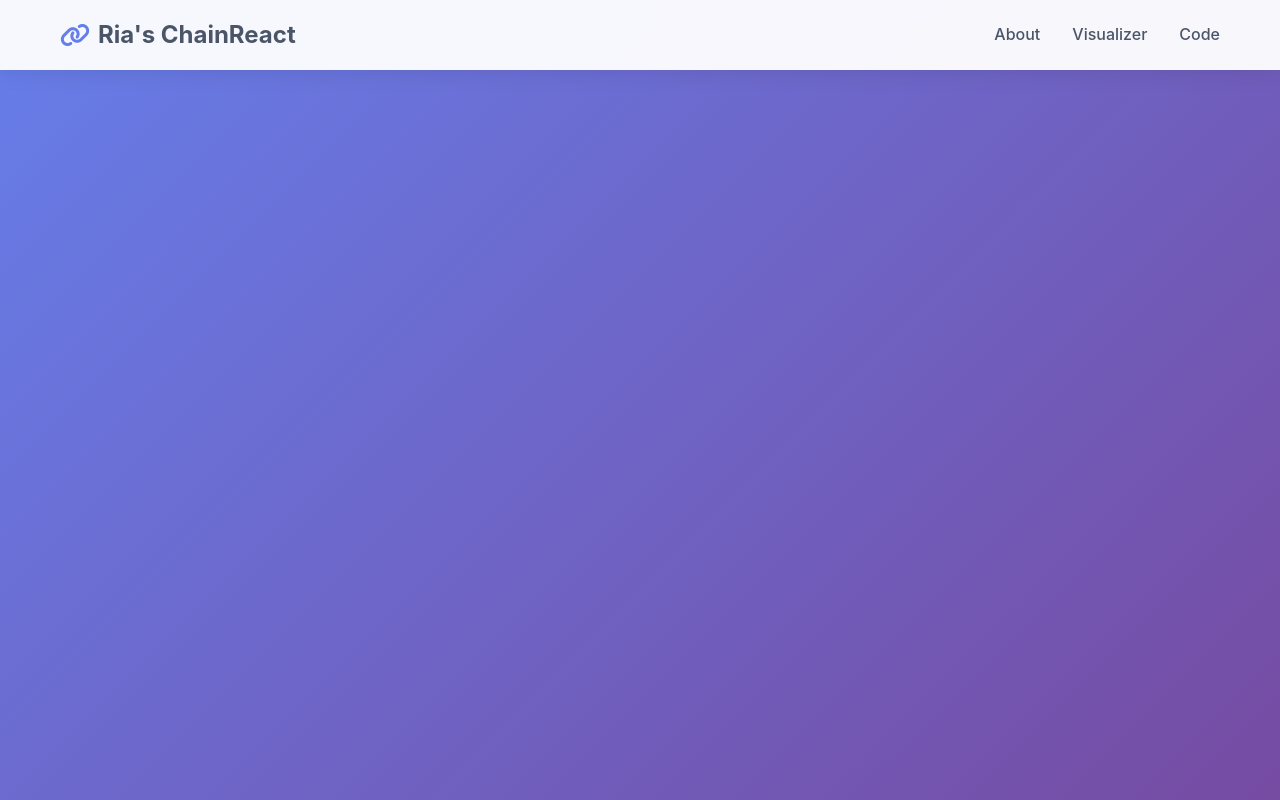
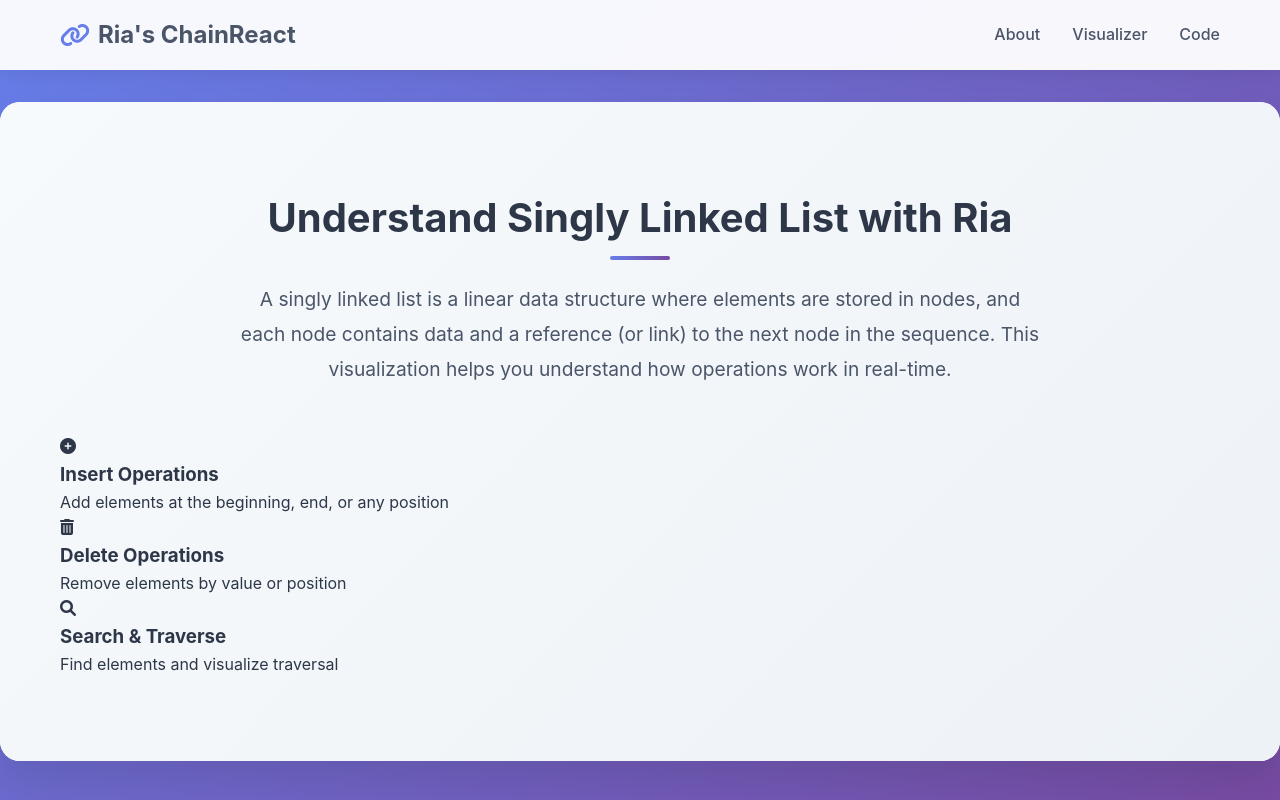
Before and after one commit to theriakhurana/Ria-s-ChainReact, a plain HTML site: page index.html in a window 1280 px wide. Drawn offline with Linux system fonts and the light colour scheme.

Commit message:
Added css to hero section

```diff
--- a/index.html
+++ b/index.html
@@ -9,6 +9,7 @@
 
 </head>
 <body>
+  <!-- Header Section -->
   <header class="header">
     <div class="container">
       <h1 class = header-title>
@@ -24,5 +25,41 @@
     </div>
   </header>
 
+  <!-- Main Content -->
+   <main class="main">
+    <section id="about" class="intro-section">
+      <div class="container">
+        <div class="intro-content">
+          <h2 class="section-title">Understand Singly Linked List with Ria</h2>
+          <p class="intro-text">
+            A singly linked list is a linear data structure where elements are stored in nodes,
+            and each node contains data and a reference (or link) to the next node in the sequence.
+            This visualization helps you understand how operations work in real-time.
+          </p>
+
+          <div class="features-grid">
+            <div class="feature-card">
+                <i class="fas fa-plus-circle"></i>
+                <h3>Insert Operations</h3>
+                <p>Add elements at the beginning, end, or any position</p>
+            </div>
+            <div class="feature-card">
+                <i class="fas fa-trash-alt"></i>
+                <h3>Delete Operations</h3>
+                <p>Remove elements by value or position</p>
+            </div>
+            <div class="feature-card">
+                <i class="fas fa-search"></i>
+                <h3>Search & Traverse</h3>
+                <p>Find elements and visualize traversal</p>
+            </div>
+          </div>
+        </div>
+      </div>
+    </section>
+
+
+   </main>
+
 </body>
 </html>
--- a/styles/styles.css
+++ b/styles/styles.css
@@ -79,3 +79,50 @@ body{
 .nav-link:hover::after{
   width: 100%;
 }
+
+/* Main */
+
+.main{
+  background: white;
+  margin: 2rem 0;
+  border-radius: 20px;
+  box-shadow: 0 20px 40px rgba(0, 0, 0, 0.1);
+  overflow: hidden;
+}
+
+/* Sections */
+.section-title{
+  font-size: 2.5rem;
+  font-weight: 700;
+  text-align: center;
+  margin-bottom: 2rem;
+  color: #2d3748;
+  position: relative;
+}
+
+.section-title::after {
+  content: "";
+  position: absolute;
+  bottom: -10px;
+  left: 50%;
+  transform: translateX(-50%);
+  width: 60px;
+  height: 4px;
+  background: linear-gradient(90deg, #667eea, #764ba2);
+  border-radius: 2px;
+}
+
+/* Intro */
+.intro-section {
+  padding: 4rem 0;
+  background: linear-gradient(135deg, #f7fafc 0%, #edf2f7 100%);
+}
+
+.intro-text {
+  font-size: 1.2rem;
+  text-align: center;
+  max-width: 800px;
+  margin: 0 auto 3rem;
+  color: #4a5568;
+  line-height: 1.8;
+}
```
